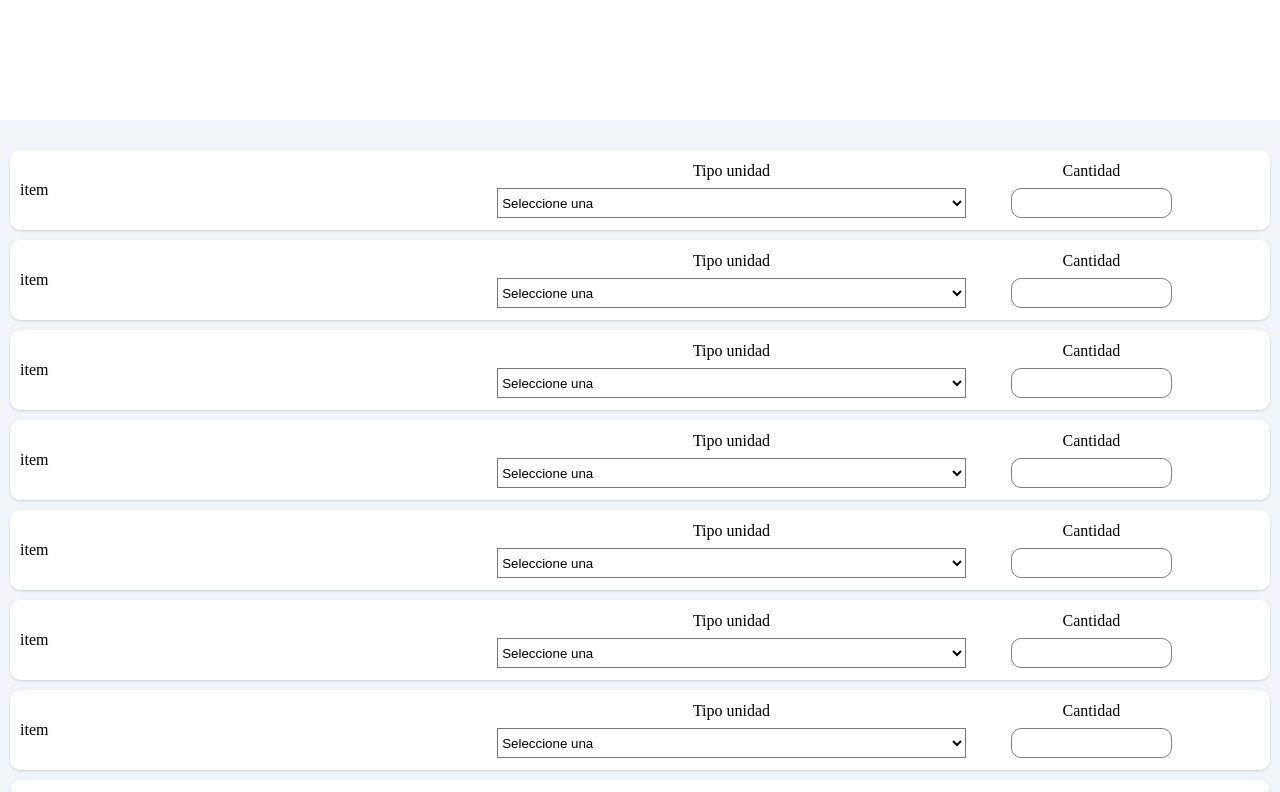
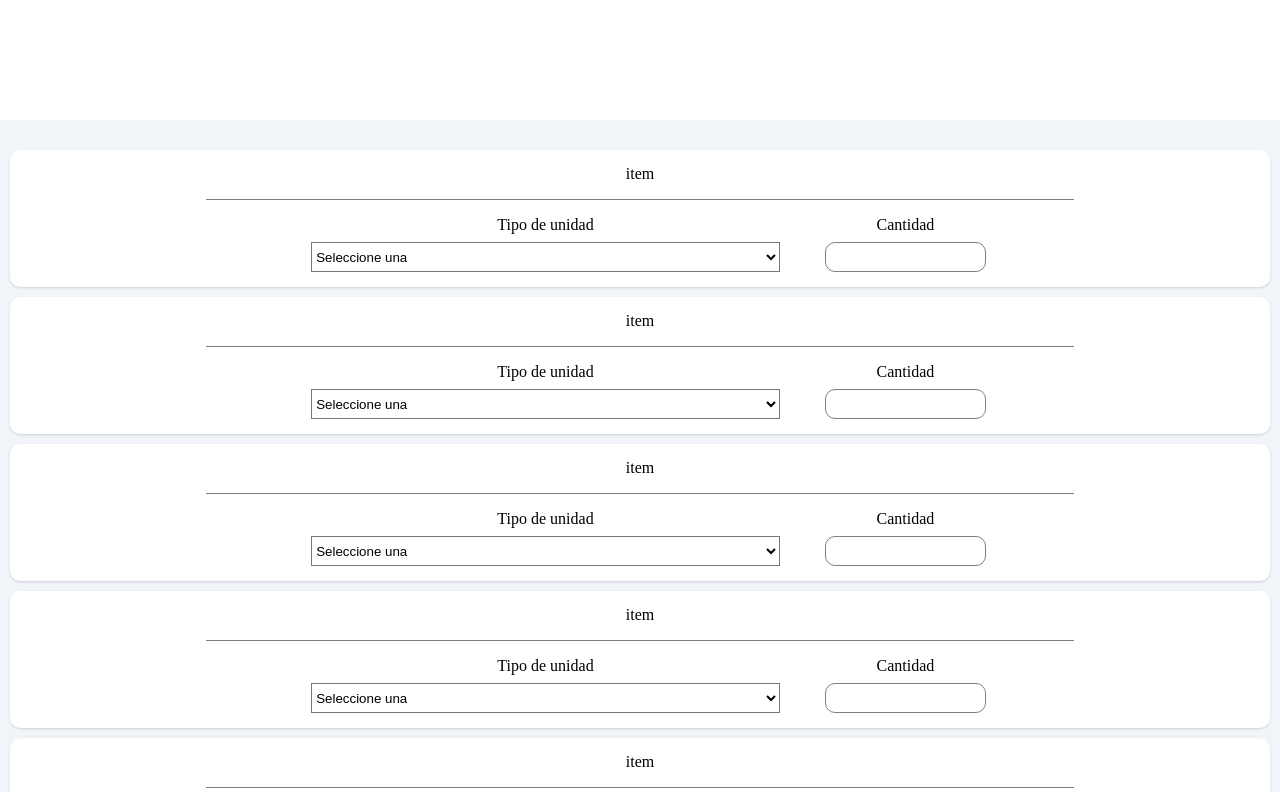
Before and after one commit to JulioMartinezTech/inventario-app, a Vue app: page / in a window 1280 px wide. Shown: the top 792 px of the page. Built offline with nearby package versions, Linux system fonts and the light colour scheme; the HTML template or start-up script is replaced by a standard one.

Commit message:
add display flex to the item card container

```diff
--- a/src/components/c-item-card.vue
+++ b/src/components/c-item-card.vue
@@ -1,9 +1,10 @@
 <template>
   <div class="c-item-card">
     <p class="c-item-card__title">item</p>
+    <div class="c-item-card__separator"></div>
     <div class="c-item-card__iputs">
       <div class="c-item-card__select__container">
-        <label for="">Tipo unidad</label>
+        <label for="">Tipo de unidad</label>
         <select v-model="selectedUniteType" name="" id="type" class="c-item-card__select">
           <option disabled value="">Seleccione una</option>
           <option v-for="type in uniteTypes" :key="type.id" :value="type.value">
@@ -36,8 +37,8 @@ const uniteTypes = ref([
 }
 .c-item-card {
   width: 100%;
-  height: 80px;
   display: flex;
+  flex-direction: column;
   justify-content: space-between;
   align-items: center;
   gap: 16px;
@@ -46,7 +47,11 @@ const uniteTypes = ref([
   box-shadow:
     0 1px 3px 0 rgba(0, 0, 0, 0.1),
     0 1px 2px 0 rgba(0, 0, 0, 0.06);
-  padding: 10px;
+  padding: 15px 10px;
+}
+.c-item-card__separator {
+  width: 70%;
+  border-bottom: solid 1px gray;
 }
 .c-item-card__iputs {
   width: 70%;
```
